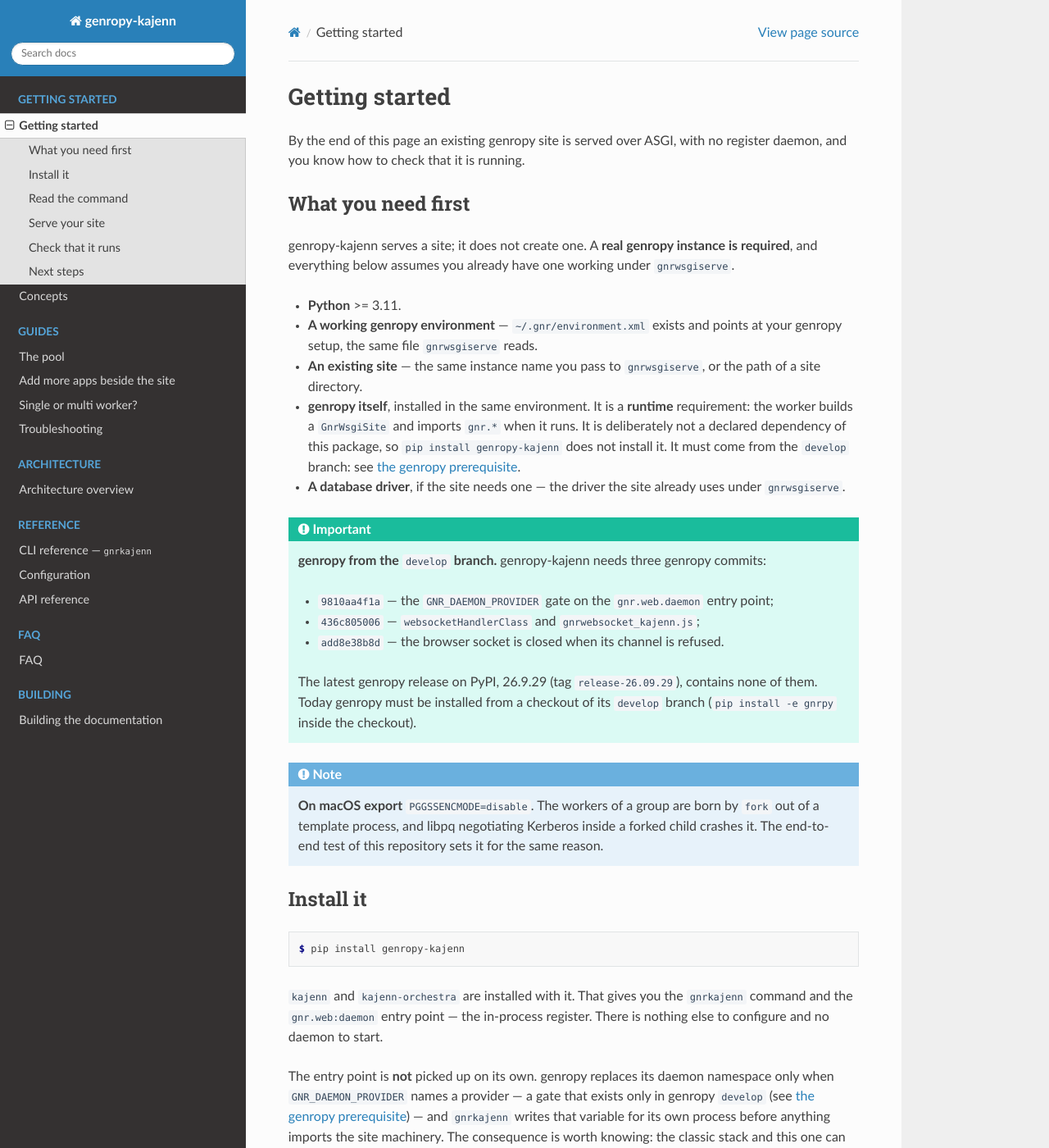
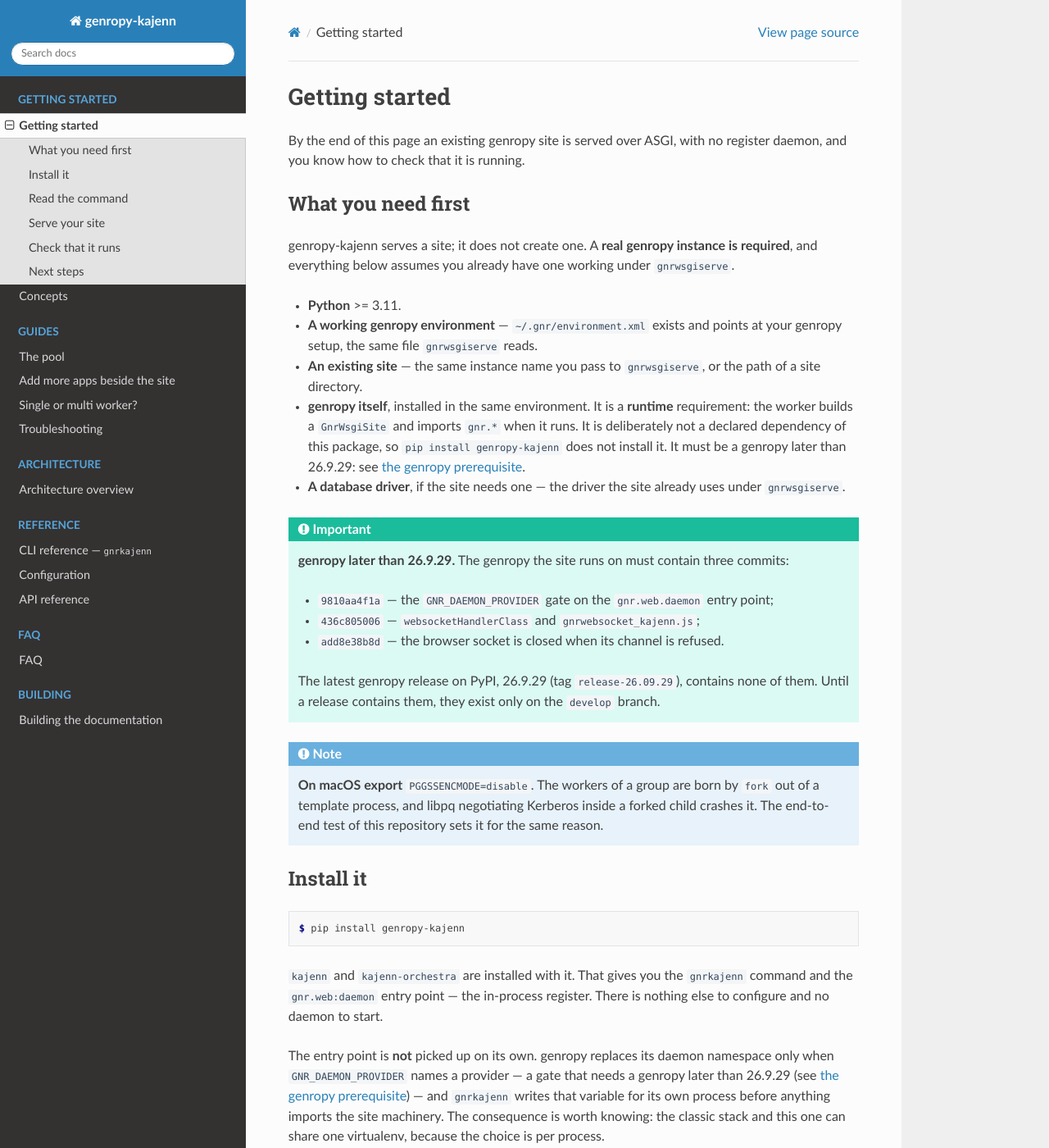
Before and after one commit to genropy/genropy-kajenn, a Sphinx documentation site: the page built from docs/getting-started.rst, in a window 1280 px wide and 1400 px high. Shown: the whole window at 82% size. Built offline with Sphinx 7.4.7 and the Read the Docs theme 3.1.0, drawn with Linux system fonts in a browser that asks for light colours.

Commit message:
docs: state the genropy requirement as a version, not an installation
genropy is the environment the site already runs on, not something this
package installs: the documentation names the genropy it needs (later than
26.9.29, today only the develop branch) and no longer says how to install it.

```diff
--- a/docs/faq.rst
+++ b/docs/faq.rst
@@ -31,7 +31,7 @@ What happened to the register daemon?
    or connect to. The package declares the ``gnr.web:daemon`` entry point, and
    genropy installs it as ``gnr.web.daemon`` when ``GNR_DAEMON_PROVIDER`` names
    it — which the CLI does for its own process. So the classic stack and this one
-   can share one virtualenv. The gate exists only in genropy ``develop``: see
+   can share one virtualenv. The gate needs a genropy later than 26.9.29: see
    :ref:`the genropy prerequisite <genropy-develop>`.
 
 Does a user always land on the same worker?
--- a/docs/getting-started.rst
+++ b/docs/getting-started.rst
@@ -19,8 +19,8 @@ is required**, and everything below assumes you already have one working under
 * **genropy itself**, installed in the same environment. It is a **runtime**
   requirement: the worker builds a ``GnrWsgiSite`` and imports ``gnr.*`` when it
   runs. It is deliberately not a declared dependency of this package, so
-  ``pip install genropy-kajenn`` does not install it. It must come from the
-  ``develop`` branch: see :ref:`the genropy prerequisite <genropy-develop>`.
+  ``pip install genropy-kajenn`` does not install it. It must be a genropy
+  later than 26.9.29: see :ref:`the genropy prerequisite <genropy-develop>`.
 * **A database driver**, if the site needs one — the driver the site already
   uses under ``gnrwsgiserve``.
 
@@ -28,8 +28,8 @@ is required**, and everything below assumes you already have one working under
 
 .. important::
 
-   **genropy from the** ``develop`` **branch.** genropy-kajenn needs three
-   genropy commits:
+   **genropy later than 26.9.29.** The genropy the site runs on must contain
+   three commits:
 
    * ``9810aa4f1a`` — the ``GNR_DAEMON_PROVIDER`` gate on the ``gnr.web.daemon``
      entry point;
@@ -37,8 +37,8 @@ is required**, and everything below assumes you already have one working under
    * ``add8e38b8d`` — the browser socket is closed when its channel is refused.
 
    The latest genropy release on PyPI, 26.9.29 (tag ``release-26.09.29``),
-   contains none of them. Today genropy must be installed from a checkout of
-   its ``develop`` branch (``pip install -e gnrpy`` inside the checkout).
+   contains none of them. Until a release contains them, they exist only on
+   the ``develop`` branch.
 
 .. note::
 
@@ -60,7 +60,7 @@ register. There is nothing else to configure and no daemon to start.
 
 The entry point is **not** picked up on its own. genropy replaces its daemon
 namespace only when ``GNR_DAEMON_PROVIDER`` names a provider — a gate that
-exists only in genropy ``develop`` (see :ref:`the genropy prerequisite <genropy-develop>`) — and ``gnrkajenn``
+needs a genropy later than 26.9.29 (see :ref:`the genropy prerequisite <genropy-develop>`) — and ``gnrkajenn``
 writes that variable for its own process before anything imports the site
 machinery. The consequence is worth knowing: the classic stack and this one can
 share one virtualenv, because the choice is per process.
```
Also changed, not shown: README.md (+4 -3 lines), docs/concepts.md (+1 -1 lines).
